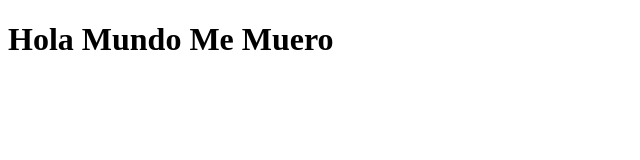
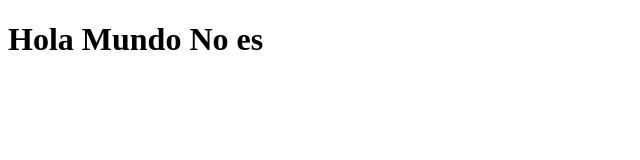
Before and after one commit to urbanonestor/clasedeprueba, a plain HTML site: page index.html in a window 1280 px wide. Shown: the whole page, without its empty margins (0-640 px from the left). Drawn offline with Linux system fonts and the light colour scheme.

Commit message:
Change heading text from 'Me Muero' to 'No es'
Se realizo cambio de prueba

```diff
--- a/index.html
+++ b/index.html
@@ -6,6 +6,6 @@
     <title>Prueba </title>
 </head>
 <body>
-<h1>Hola Mundo Me Muero</h1>
+<h1>Hola Mundo No es</h1>
 </body>
 </html>
```
